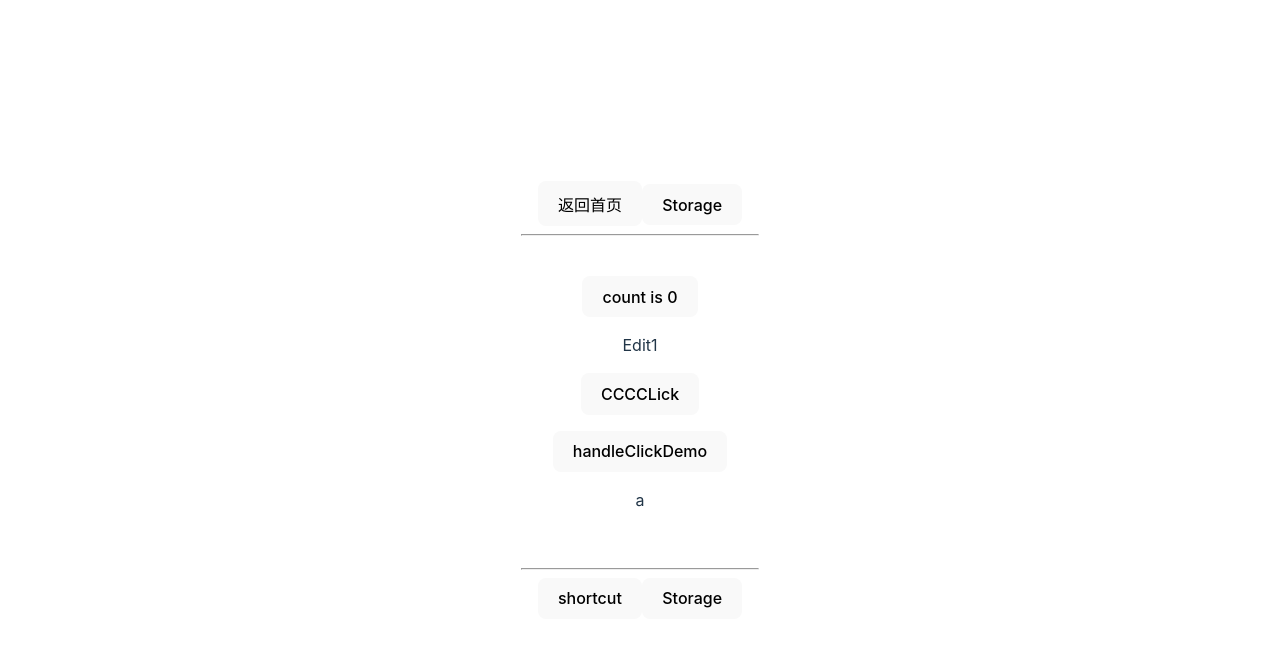
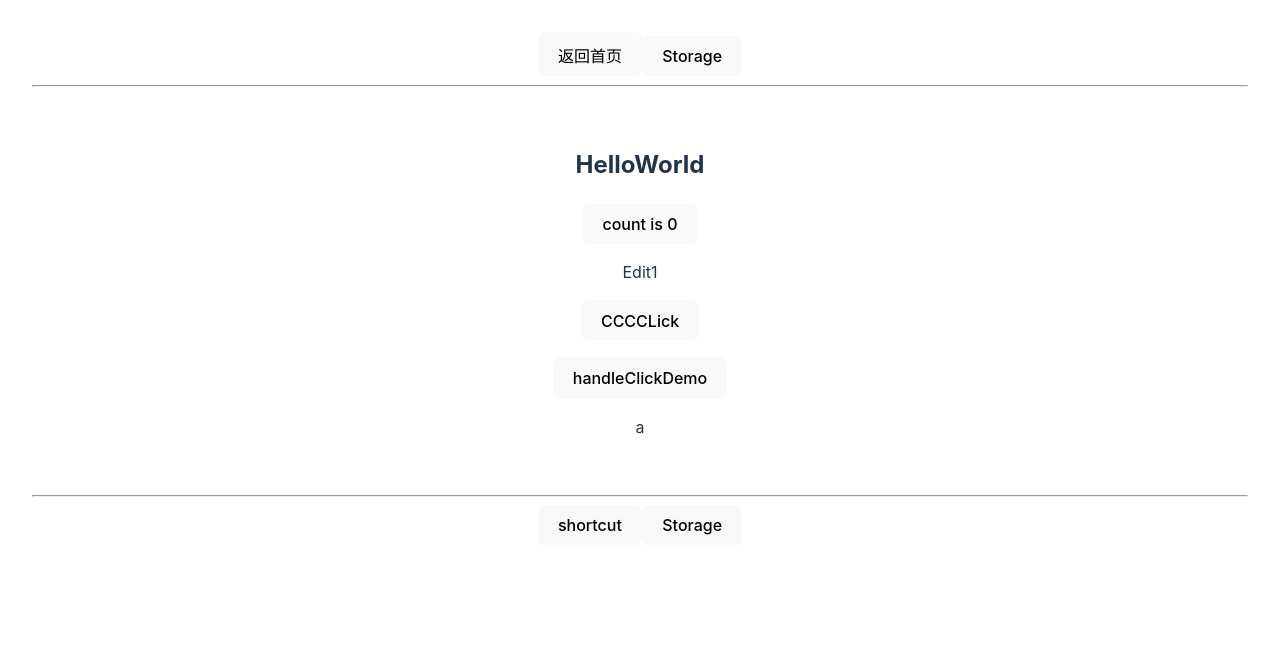
Before and after one commit to bigzjk/ElectronDemo, a Vue app: page /#/ in a window 1280 px wide. Shown: the top 646 px of the page. Built offline with nearby package versions, Linux system fonts and the light colour scheme.

Commit message:
feat router

```diff
--- a/src/components/HelloWorld.vue
+++ b/src/components/HelloWorld.vue
@@ -51,6 +51,7 @@ function handleGoStorage() {
 
 <template>
   <div class="card">
+    <h2>HelloWorld</h2>
     <button type="button" @click="count++">count is {{ count }}</button>
     <p>
       Edit1
--- a/src/components/Storage.vue
+++ b/src/components/Storage.vue
@@ -9,16 +9,16 @@ const storageServer = GModuleManager.Get(IStorageServer);
 const strText = ref('');
 const Count = ref(0);
 let AAA = ref('');
-AAA = computed({
-    get() {
-        return storageServer.Get('aaa');
-    },
-    set(v: any) {
-        console.log('v---', v);
+// AAA = computed({
+//     get() {
+//         return storageServer.Get('aaa');
+//     },
+//     set(v: any) {
+//         console.log('v---', v);
 
-        storageServer.Set('aaa', v);
-    }
-})
+//         storageServer.Set('aaa', v);
+//     }
+// })
 let BBB = computed(() => {
     return Count.value + 100
 })
@@ -34,7 +34,7 @@ onMounted(() => {
 })
 
 function handleStorage() {
-    // storageServer.Set('aaa', strText.value);
+    storageServer.Set('aaa', strText.value);
     AAA.value = strText.value;
     storageServer.Set('info', {
         a: 'aaa',
@@ -58,7 +58,7 @@ function setCount() {
 
 <template>
     <div>
-        <h1>Storage</h1>
+        <h2>Storage</h2>
         <hr>
         <input type="text" v-model="strText">
         <button @click="handleStorage">设置Storage</button>
--- a/src/style.css
+++ b/src/style.css
@@ -25,8 +25,6 @@ a:hover {
 
 body {
   margin: 0;
-  display: flex;
-  place-items: center;
   min-width: 320px;
   min-height: 100vh;
 }
--- a/src/ts/Storage/StorageServer.ts
+++ b/src/ts/Storage/StorageServer.ts
@@ -1,5 +1,4 @@
 import { Emitter, IEventHandler } from '../common/event';
-import { IDisposable } from '../common/lifecycle';
 import { ServiceIdentifier, createDecorator } from '../mods/GModule';
 import { GModule } from '../mods/GModule';
 export const IStorageServer: ServiceIdentifier<IStorageServer> = createDecorator('server.storage');
@@ -18,5 +17,5 @@ export interface IStorageServer extends GModule {
     Set(key: string, value: string): void;
     Get<T extends keyof IStorageData>(key: T, defalutValue?: string): IStorageData[T] | null;
     Get<T extends string>(key: Omit<keyof IStorageData, T>, defalutValue?: string): string;
-    onEvtStoreAnyChanged?: Emitter<any>
+    onEvtStoreAnyChanged?: Emitter<IEventHandler>
 }
```
